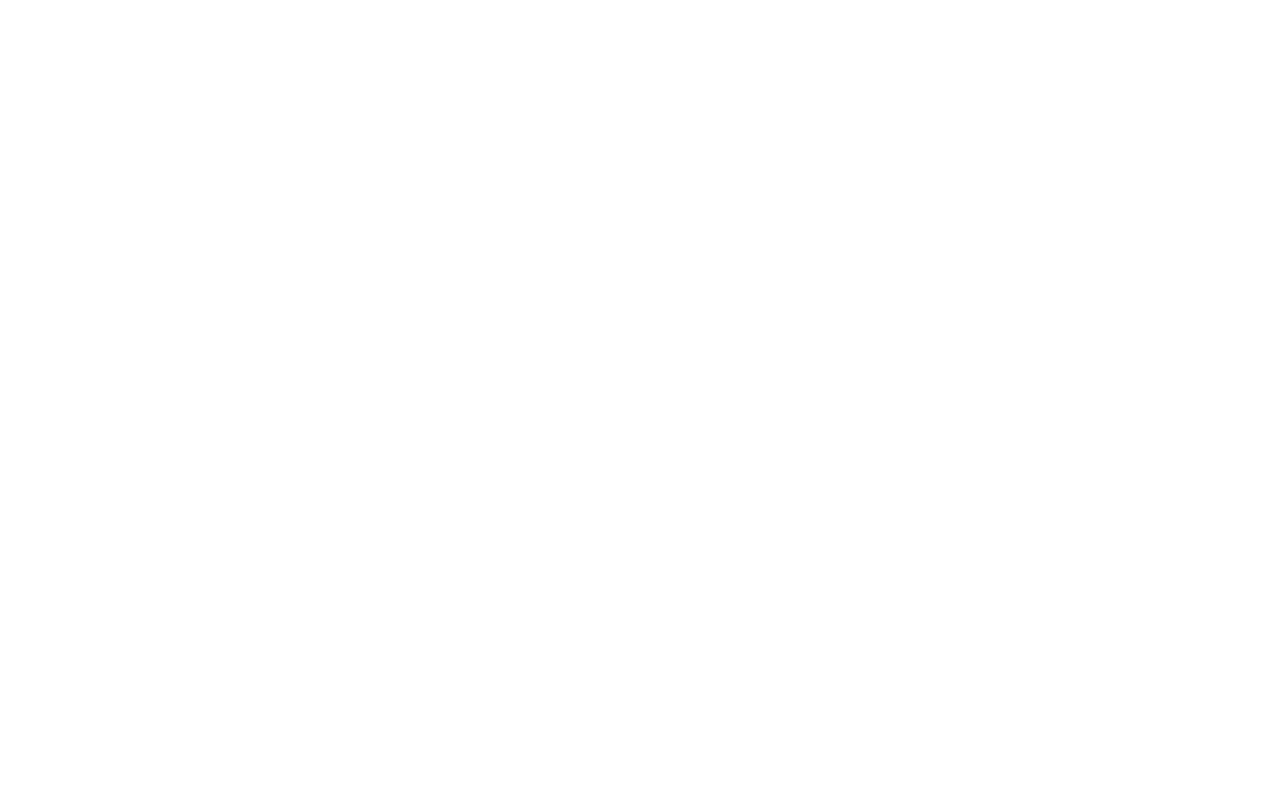
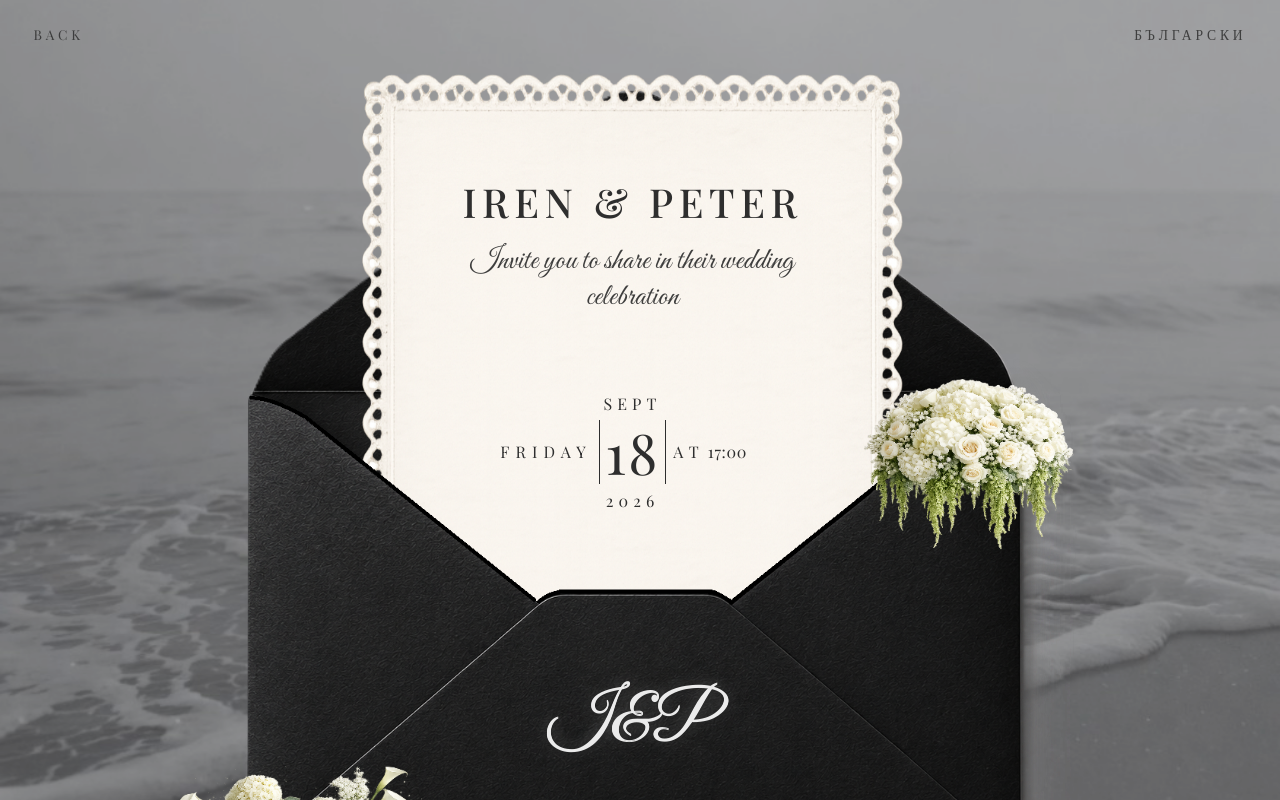
Before and after one commit to Johnny-98/Wedding-Invitation, a React (Vite) app: page /invitation in a window 1280 px wide. Before the commit this address had no page. Shown: the top 800 px of the page. Built offline with nearby package versions, Linux system fonts and the light colour scheme; a web font is replaced by a local one.

Commit message:
Fix routing

```diff
--- /dev/null
+++ b/src/components/WeddingLayout.tsx
@@ -0,0 +1,26 @@
+import { Box } from '@mui/material';
+import type { ReactNode } from 'react';
+
+import { LanguageSwitcher } from '@/components/LanguageSwitcher';
+import { InvitationBackButton } from '@/components/InvitationBackButton';
+
+interface WeddingLayoutProps {
+  children: ReactNode;
+  open?: boolean;
+  onBack?: () => void;
+}
+
+export function WeddingLayout({
+  children,
+  open = false,
+  onBack,
+}: WeddingLayoutProps) {
+  return (
+    <Box className={`wedding-page${open ? ' wedding-page--open' : ''}`}>
+      <Box className="wedding-bg" aria-hidden />
+      <LanguageSwitcher />
+      {open && onBack && <InvitationBackButton onBack={onBack} />}
+      {children}
+    </Box>
+  );
+}
--- /dev/null
+++ b/src/pages/EnvelopePage.tsx
@@ -0,0 +1,28 @@
+import { useEffect, useState } from 'react';
+import { useLocation, useNavigate } from 'react-router-dom';
+
+import { WeddingLayout } from '@/components/WeddingLayout';
+import { WeddingEnvelope } from '@/components/WeddingEnvelope';
+
+export function EnvelopePage() {
+  const navigate = useNavigate();
+  const location = useLocation();
+  const [animateEnvelopeIn, setAnimateEnvelopeIn] = useState(false);
+
+  useEffect(() => {
+    if (location.state?.animateEnvelopeIn) {
+      setAnimateEnvelopeIn(true);
+      window.setTimeout(() => setAnimateEnvelopeIn(false), 600);
+      navigate('/', { replace: true, state: {} });
+    }
+  }, [location.state, navigate]);
+
+  return (
+    <WeddingLayout>
+      <WeddingEnvelope
+        animateIn={animateEnvelopeIn}
+        onOpen={() => navigate('/invitation')}
+      />
+    </WeddingLayout>
+  );
+}
--- /dev/null
+++ b/src/pages/InvitationPage.tsx
@@ -0,0 +1,17 @@
+import { useNavigate } from 'react-router-dom';
+
+import { WeddingLayout } from '@/components/WeddingLayout';
+import { WeddingInvitation } from '@/components/WeddingInvitation';
+
+export function InvitationPage() {
+  const navigate = useNavigate();
+
+  return (
+    <WeddingLayout
+      open
+      onBack={() => navigate('/', { state: { animateEnvelopeIn: true } })}
+    >
+      <WeddingInvitation />
+    </WeddingLayout>
+  );
+}
--- a/src/pages/RsvpPage.tsx
+++ b/src/pages/RsvpPage.tsx
@@ -16,8 +16,7 @@
         <Button
           className="invitation-back-button"
           component={Link}
-          to="/"
-          state={{ openInvitation: true }}
+          to="/invitation"
           aria-label={t('rsvp.backLabel')}
         >
           {t('invitation.back')}
--- a/src/pages/WeddingPage.tsx
+++ /dev/null
@@ -1,46 +0,0 @@
-import { useEffect, useState } from 'react';
-import { Box } from '@mui/material';
-import { useLocation } from 'react-router-dom';
-
-import { LanguageSwitcher } from '@/components/LanguageSwitcher';
-import { InvitationBackButton } from '@/components/InvitationBackButton';
-import { WeddingEnvelope } from '@/components/WeddingEnvelope';
-import { WeddingInvitation } from '@/components/WeddingInvitation';
-
-export function WeddingPage() {
-  const location = useLocation();
-  const [isOpen, setIsOpen] = useState(false);
-  const [animateEnvelopeIn, setAnimateEnvelopeIn] = useState(false);
-
-  useEffect(() => {
-    if (location.state?.openInvitation) {
-      setIsOpen(true);
-    }
-  }, [location.state]);
-
-  const handleOpen = () => {
-    setAnimateEnvelopeIn(false);
-    setIsOpen(true);
-  };
-
-  const handleBack = () => {
-    setIsOpen(false);
-    setAnimateEnvelopeIn(true);
-    window.setTimeout(() => setAnimateEnvelopeIn(false), 600);
-  };
-
-  return (
-    <Box className={`wedding-page${isOpen ? ' wedding-page--open' : ''}`}>
-      <Box className="wedding-bg" aria-hidden />
-      <LanguageSwitcher />
-
-      {isOpen && <InvitationBackButton onBack={handleBack} />}
-
-      {isOpen ? (
-        <WeddingInvitation />
-      ) : (
-        <WeddingEnvelope animateIn={animateEnvelopeIn} onOpen={handleOpen} />
-      )}
-    </Box>
-  );
-}
--- a/src/routes/index.tsx
+++ b/src/routes/index.tsx
@@ -1,13 +1,16 @@
-import { Route, Routes } from 'react-router-dom';
+import { Navigate, Route, Routes } from 'react-router-dom';
 
+import { EnvelopePage } from '@/pages/EnvelopePage';
+import { InvitationPage } from '@/pages/InvitationPage';
 import { RsvpPage } from '@/pages/RsvpPage';
-import { WeddingPage } from '@/pages/WeddingPage';
 
 export function AppRoutes() {
   return (
     <Routes>
-      <Route path="/" element={<WeddingPage />} />
+      <Route path="/" element={<EnvelopePage />} />
+      <Route path="/invitation" element={<InvitationPage />} />
       <Route path="/rsvp" element={<RsvpPage />} />
+      <Route path="*" element={<Navigate to="/" replace />} />
     </Routes>
   );
 }
```
